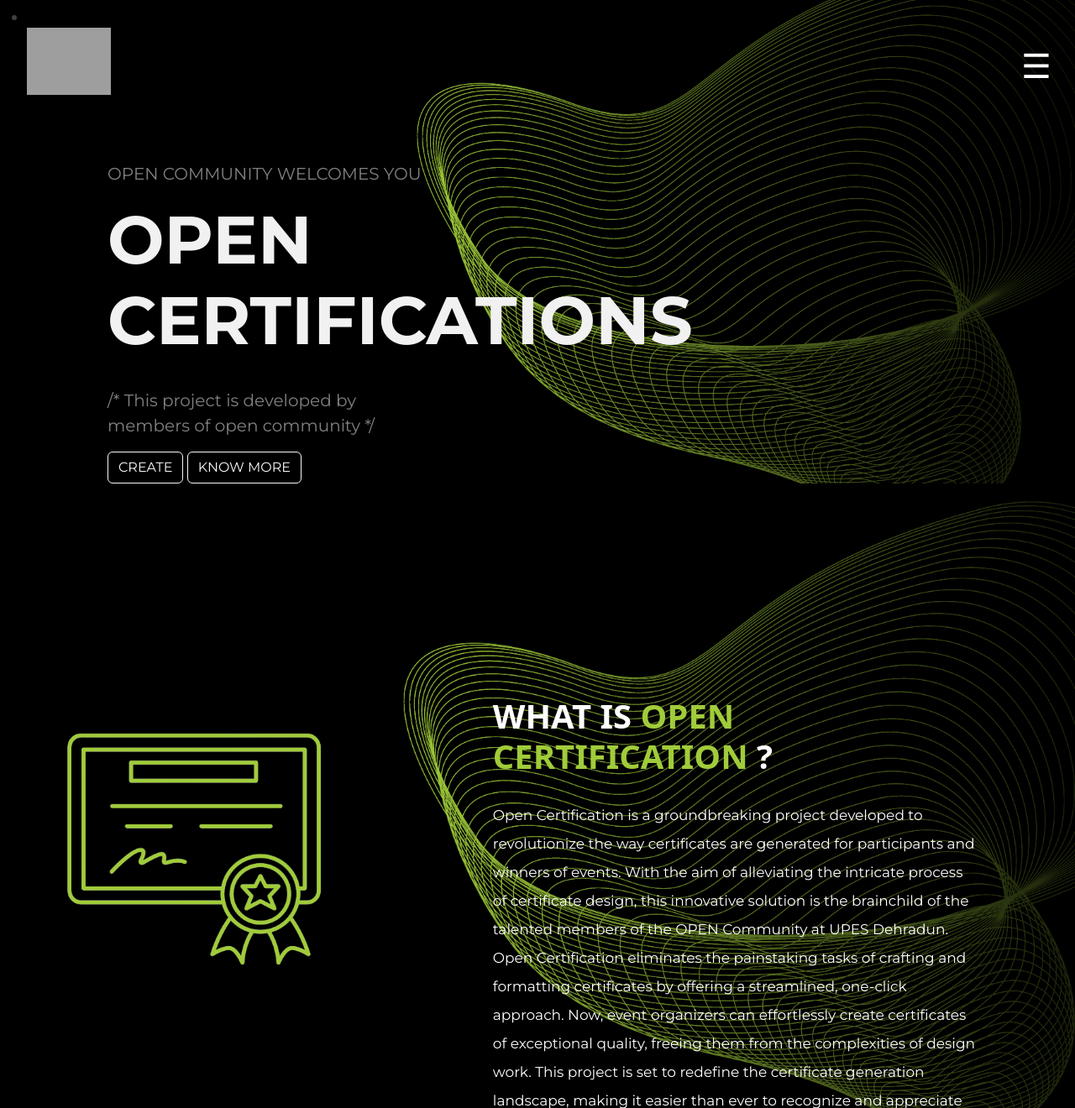
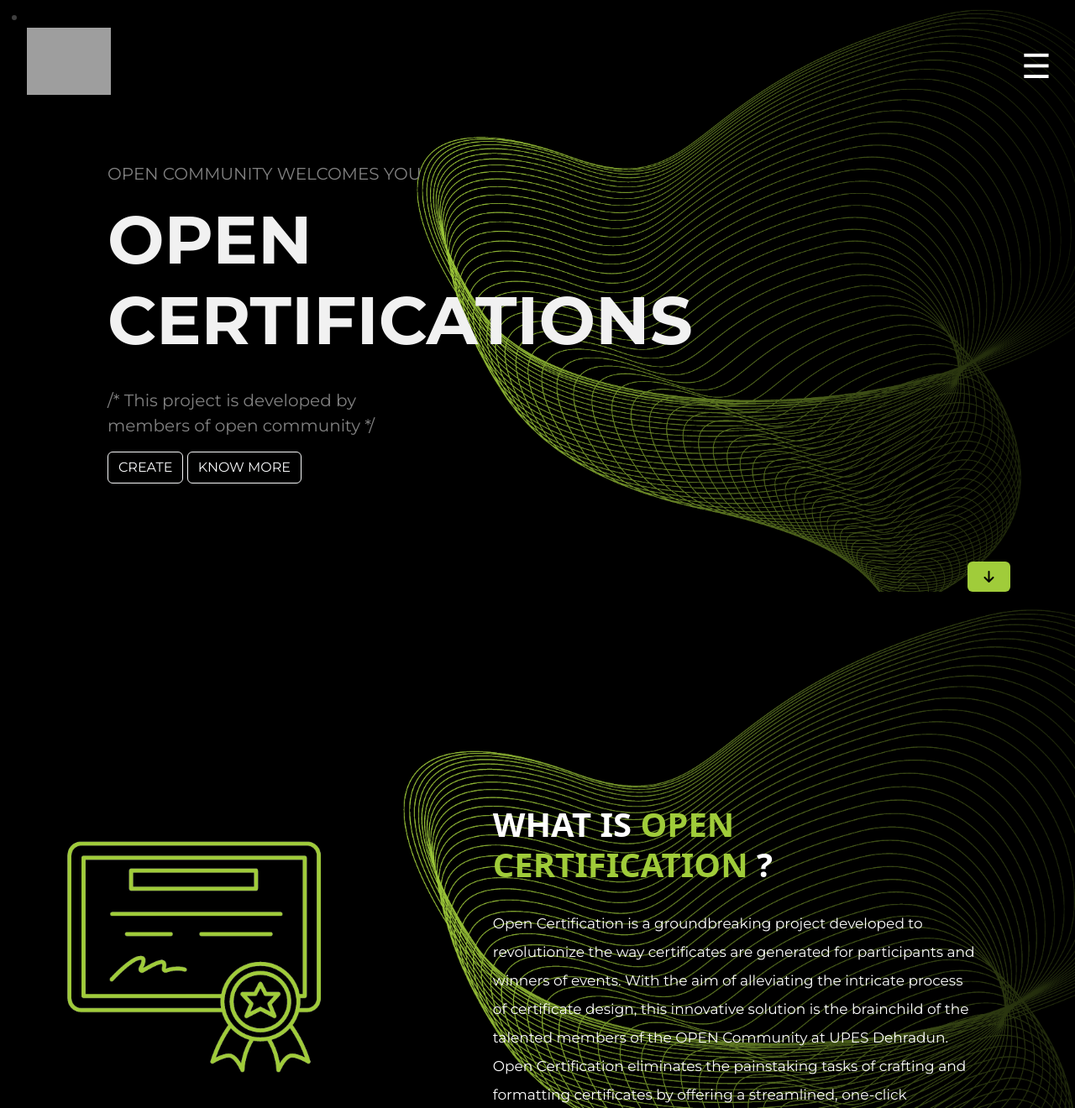
Before and after one commit to upes-open/Open-Certification_, a Flask app: page / in a window 1280 px wide. Shown: the top 1320 px of the page at 84% size. Run offline with Flask 3, Linux system fonts and the light colour scheme; some libraries are stand-ins or nearby versions; grey boxes are pictures that could not be loaded.

Commit message:
frontend updated

```diff
--- a/static/css/main.css
+++ b/static/css/main.css
@@ -12,6 +12,7 @@
     width: 100%;
     display: inline-block;
   }
+
 
 .navbar1 img{
   width: 100px;
@@ -29,10 +30,6 @@
 
 #mySidenav{
     margin-left: 82%;
-    /* overflow: hidden;
-    position: fixed;
-    top: 0;
-    width: 100%; */
 }
   .sidenav {
     height: 100%;
@@ -422,6 +419,27 @@
   background-color: #ccff54;
 }
 
+/* -------------arrow---------- */
+.arrow {
+  position: absolute;
+  top: 50%;
+  transform: translateY(-50%);
+  font-size: 24px;
+  color: #fff;
+  cursor: pointer;
+  z-index: 2;
+}
+
+.left-arrow {
+  left: 20px;
+}
+
+.right-arrow {
+  right: 20px;
+}
+
+/* --------contact----------- */
+
 .contact{
   background-image: url(../images/background.png);
   background-size: cover;
@@ -452,3 +470,17 @@
   font-weight: bold;
   font-family: 'Montserrat', sans-serif;
 }
+
+
+/* ------scroll-button------ */
+.scroll button {
+  width: 4%;
+  background-color: #A0CC3A;
+  border: #A0CC3A;
+  margin-left: 90%;
+  margin-top: 6%;
+}
+
+.scroll button:hover{
+  background-color: #ccff54;
+}
--- a/templates/main.html
+++ b/templates/main.html
@@ -50,6 +50,9 @@
       <a href="#templates" type="button" class="btn btn-outline-light">CREATE</a>
       <a href="#about" type="button" class="btn btn-outline-light">KNOW MORE</a>
       </div>
+    </div>
+    <div class="scroll">
+      <button type="button" class="btn btn-success"><a href="#contact-us"><i class="fa-solid fa-arrow-down" style="color: rgb(0, 0, 0);"></i></a></button>
     </div>
 </section>
 
@@ -112,22 +115,25 @@
 <!-- ----------------contact us page---------------->
 <div id="contact-us">
 <section class="contact">
+
   <div class="con">
+
+
+    <div class="scroll">
+      <button type="button" class="btn btn-success"><a href="#home"><i class="fa-solid fa-arrow-up" style="color: rgb(0, 0, 0);"></i></a></button>
+    </div>
     <br>
-    <br>
-    <br>
-    <br>
-    <br>
-    <br>
+
     <div class="container1">
       <h1>Contact us </h1>
       <i class="fa-sharp fa-solid fa-location-dot"></i><p>&nbsp;Bidholi Campus, UPES, Dehradun, India</p>
       <br>
       <i class="fa-solid fa-envelope"></i><p>&nbsp;opencommunity@ddn.upes.ac.in</p>
     </div>
+
     <br>
-    <br>
-    <br>
+    <!-- <br>
+    <br> -->
 
   </div>
 
@@ -143,6 +149,7 @@
   <script src="https://cdn.jsdelivr.net/npm/bootstrap@5.3.0-alpha1/dist/js/bootstrap.bundle.min.js" integrity="sha384-w76AqPfDkMBDXo30jS1Sgez6pr3x5MlQ1ZAGC+nuZB+EYdgRZgiwxhTBTkF7CXvN" crossorigin="anonymous"></script>
 
   <script>
+
     function openNav() {
       document.getElementById("mySidenav").style.width = "300px";
       document.getElementById("main").style.margin = "300px";
```
